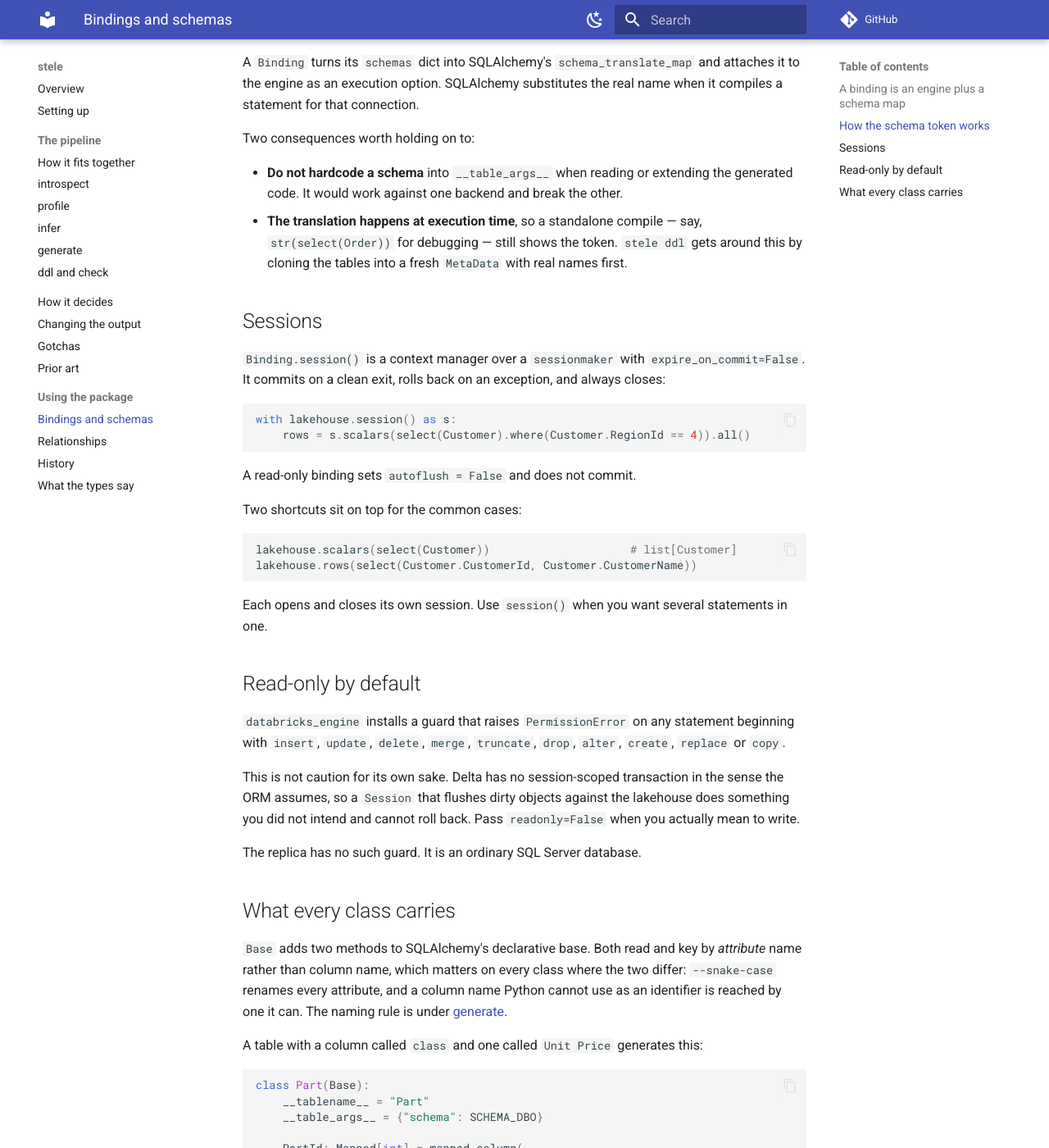
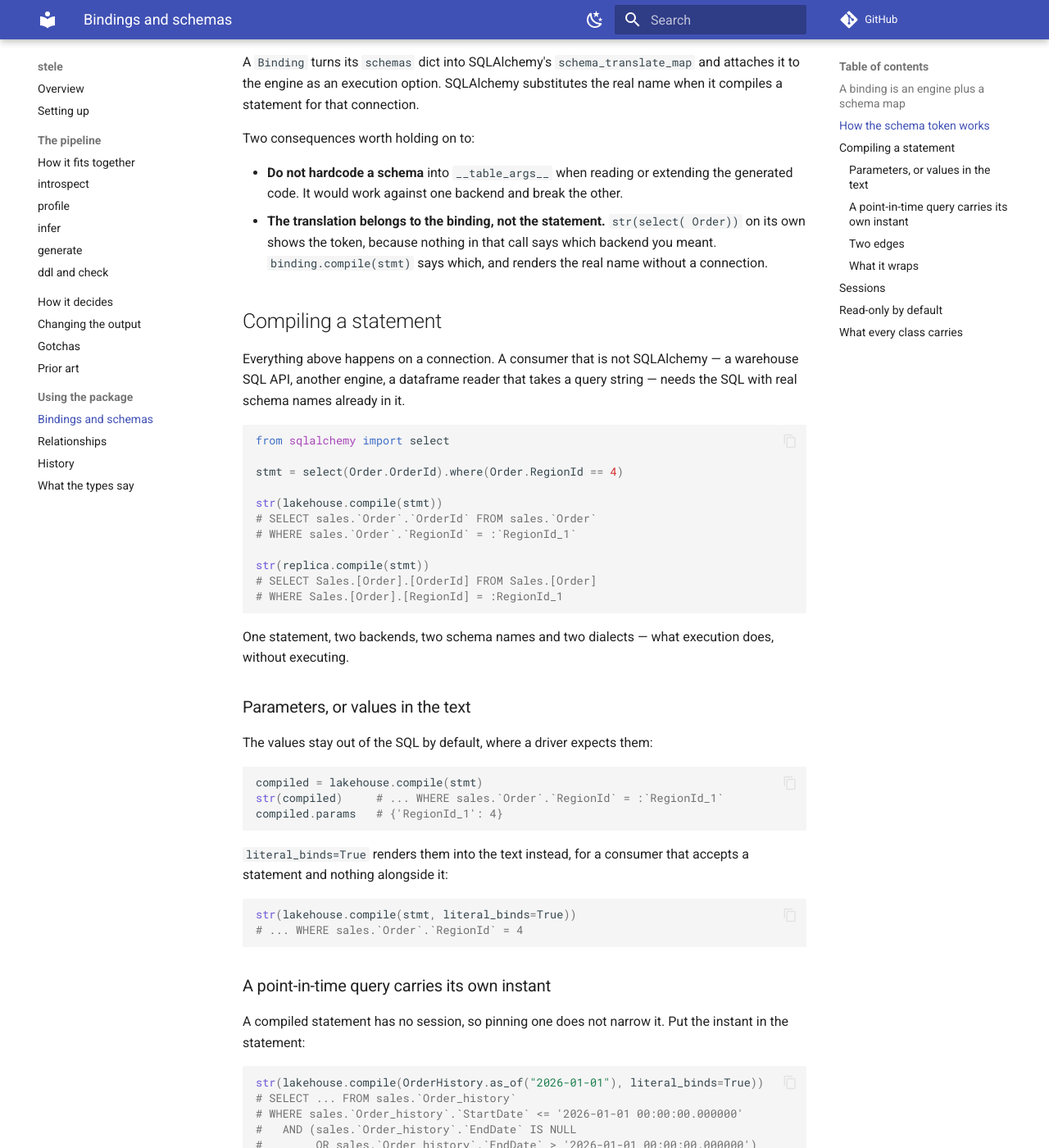
Before and after one commit to dchud/stele, an MkDocs documentation site: the page built from docs/generated/index.md, in a window 1280 px wide and 1400 px high, scrolled down 1067 px. Shown: the whole window at 82% size. Built offline with MkDocs 1.6.1 and Material for MkDocs 9.7.7, drawn with Linux system fonts in a browser that asks for light colours; comment, search, counter and statistics services are not loaded; some of the changed text lies outside the part shown.

Commit message:
feat(runtime): resolve schema tokens at compile time
A schema_translate_map is a compile-time argument as well as an execution
option. `stmt.compile(dialect=..., schema_translate_map=m,
render_schema_translate=True)` renders real schema names with no engine and
no connection, for selects, ORM selects, CreateTable, and a history as_of
select carrying its interval predicate.

Three places said otherwise: the docstring on replica_ddl, the bindings page
under "How the schema token works", and the schema mapping section of the
ddl page. All three are corrected.

Binding.compile(stmt, *, literal_binds=False) supplies this binding's
dialect and map to that call. It is the one thing a consumer outside
SQLAlchemy lacks - a warehouse SQL API, another engine, a dataframe reader
that unwraps to a raw cursor all take SQL text and would otherwise receive
the token. The render is requested only when the map is non-empty, because
asking for it with an empty one trips a bare assertion in the compiler, and
a binding with no schemas is legal.

replica_ddl no longer clones every table into a fresh MetaData to work
around a limitation that was not there. It builds a map naming every schema
the metadata carries and compiles in place. Building the whole map, rather
than passing the caller's mapping through, is what preserves the existing
fallback: a token the caller did not name still loses its prefix instead of
reaching the DDL as a token. Output is byte-identical across mapped,
unmapped and second-dialect cases.

The bindings page gains worked examples: one statement compiled for both
bindings, both handoff forms with when each applies, and a point-in-time
select whose interval predicate is visible in the rendered SQL. Every
fragment shown is real output from the dialect it claims, including the
Databricks bind marker. The page also shows the call the method wraps and
says why the wrapper exists.

bd-r82

````diff
--- a/docs/generated/index.md
+++ b/docs/generated/index.md
@@ -56,10 +56,93 @@ Two consequences worth holding on to:
 
 - **Do not hardcode a schema** into `__table_args__` when reading or extending
   the generated code. It would work against one backend and break the other.
-- **The translation happens at execution time**, so a standalone compile — say,
-  `str(select(Order))` for debugging — still shows the token. `stele ddl` gets
-  around this by cloning the tables into a fresh `MetaData` with real names
-  first.
+- **The translation belongs to the binding, not the statement.** `str(select(
+  Order))` on its own shows the token, because nothing in that call says which
+  backend you meant. `binding.compile(stmt)` says which, and renders the real
+  name without a connection.
+
+## Compiling a statement
+
+Everything above happens on a connection. A consumer that is not SQLAlchemy —
+a warehouse SQL API, another engine, a dataframe reader that takes a query
+string — needs the SQL with real schema names already in it.
+
+```python
+from sqlalchemy import select
+
+stmt = select(Order.OrderId).where(Order.RegionId == 4)
+
+str(lakehouse.compile(stmt))
+# SELECT sales.`Order`.`OrderId` FROM sales.`Order`
+# WHERE sales.`Order`.`RegionId` = :`RegionId_1`
+
+str(replica.compile(stmt))
+# SELECT Sales.[Order].[OrderId] FROM Sales.[Order]
+# WHERE Sales.[Order].[RegionId] = :RegionId_1
+```
+
+One statement, two backends, two schema names and two dialects — what
+execution does, without executing.
+
+### Parameters, or values in the text
+
+The values stay out of the SQL by default, where a driver expects them:
+
+```python
+compiled = lakehouse.compile(stmt)
+str(compiled)     # ... WHERE sales.`Order`.`RegionId` = :`RegionId_1`
+compiled.params   # {'RegionId_1': 4}
+```
+
+`literal_binds=True` renders them into the text instead, for a consumer that
+accepts a statement and nothing alongside it:
+
+```python
+str(lakehouse.compile(stmt, literal_binds=True))
+# ... WHERE sales.`Order`.`RegionId` = 4
+```
+
+### A point-in-time query carries its own instant
+
+A compiled statement has no session, so pinning one does not narrow it. Put
+the instant in the statement:
+
+```python
+str(lakehouse.compile(OrderHistory.as_of("2026-01-01"), literal_binds=True))
+# SELECT ... FROM sales.`Order_history`
+# WHERE sales.`Order_history`.`StartDate` <= '2026-01-01 00:00:00.000000'
+#   AND (sales.`Order_history`.`EndDate` IS NULL
+#        OR sales.`Order_history`.`EndDate` > '2026-01-01 00:00:00.000000')
+```
+
+The interval predicate is in the SQL, so whatever runs it reads the right
+version without reimplementing the comparison.
+
+### Two edges
+
+A token the binding's `schemas` does not name renders as itself, which is what
+executing would do with it. A binding with no `schemas` compiles without
+translation, so every token stays one.
+
+### What it wraps
+
+`compile()` is SQLAlchemy's, available on any statement. The method supplies
+this binding's dialect and map:
+
+```python
+from stele.runtime import schema_map
+
+stmt.compile(
+    dialect=binding.engine.dialect,
+    schema_translate_map=schema_map(**binding.schemas),
+    render_schema_translate=True,
+)
+```
+
+That works as written. `binding.compile(stmt)` is the same call with two
+things taken care of: asking for the render with an empty map raises a bare
+`AssertionError`, and nothing else in the documentation points at those three
+arguments.
 
 ## Sessions
 
````
Also changed, not shown: CHANGELOG.md (+2 -0 lines), docs/pipeline/ddl-and-check.md (+3 -4 lines), 3 other files.
